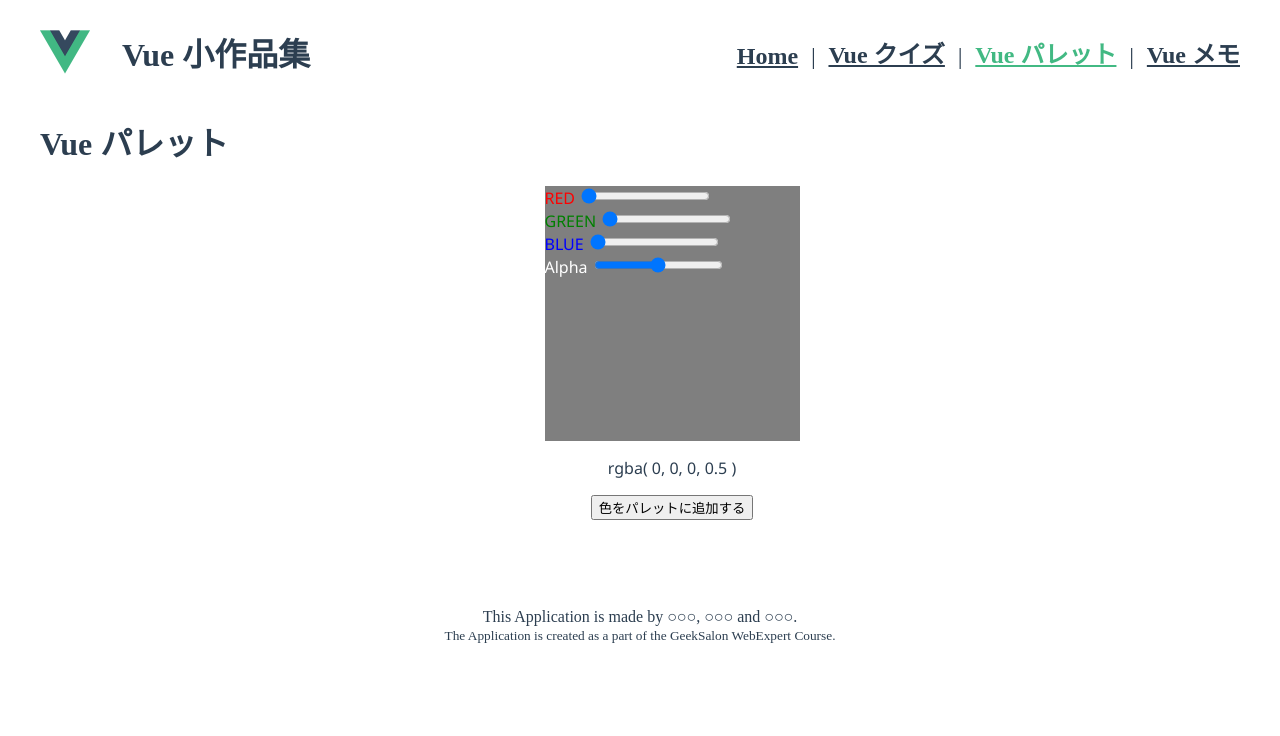
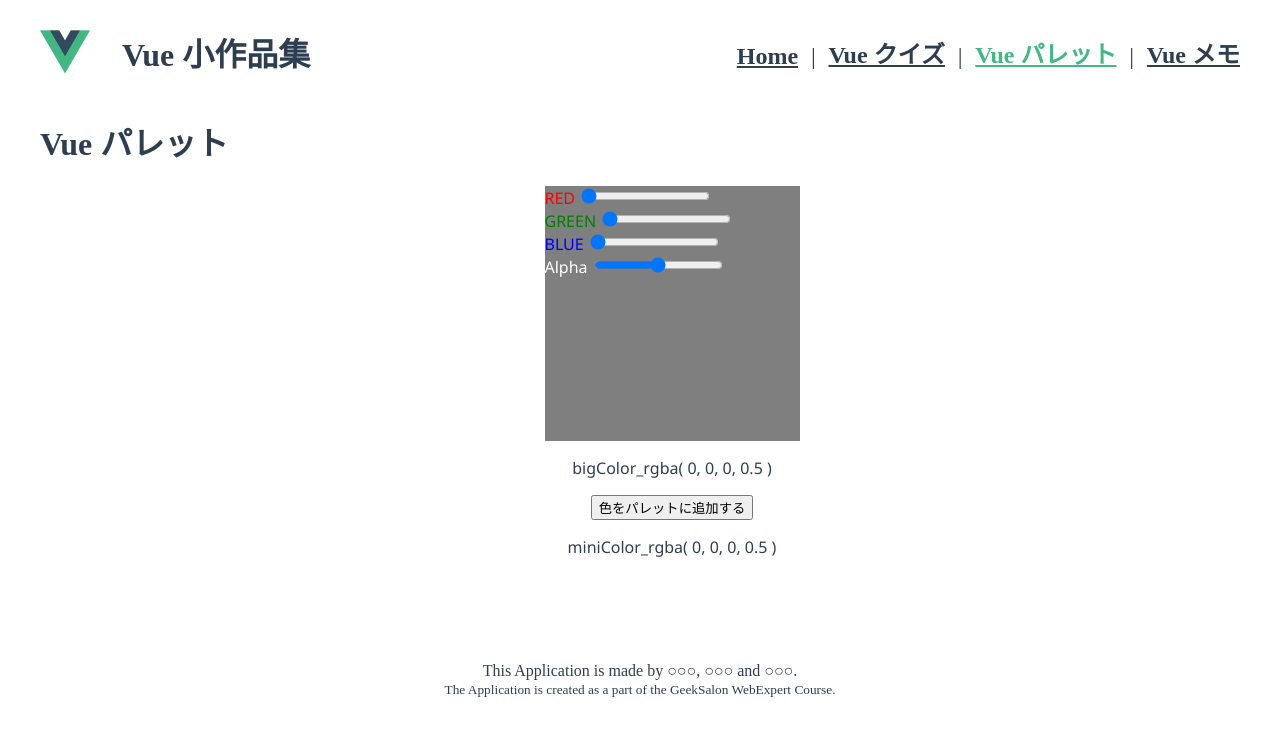
Before and after one commit to webex15-team-6/demo-team-app, a Vue app: page /palette in a window 1280 px wide. Shown: the top 736 px of the page. Built offline with nearby package versions, Linux system fonts and the light colour scheme.

Commit message:
Pallet04

```diff
--- a/src/views/PaletteApp.vue
+++ b/src/views/PaletteApp.vue
@@ -38,13 +38,14 @@
       </div>
     </div>
     <p>
-      rgba( {{ redSlider }}, {{ greenSlider }}, {{ blueSlider }},
+      bigColor_rgba( {{ redSlider }}, {{ greenSlider }}, {{ blueSlider }},
       {{ alphaSlider }} )
     </p>
 
     <div>
       <button v-on:click="pickColor()">色をパレットに追加する</button>
     </div>
+    <p>miniColor_rgba( {{ red }}, {{ green }}, {{ blue }}, {{ alpha }} )</p>
     <div class="colors-container">
       <div
         class="mini-palette"
```
